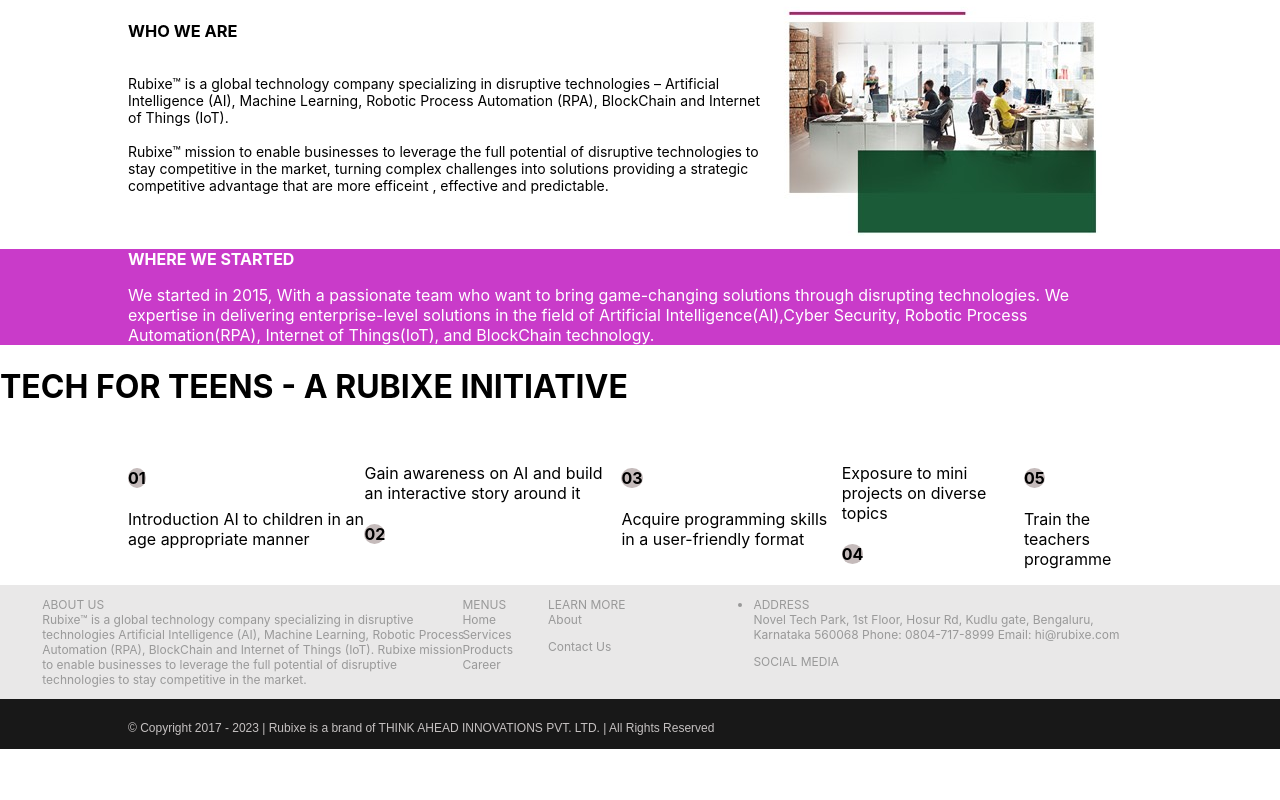
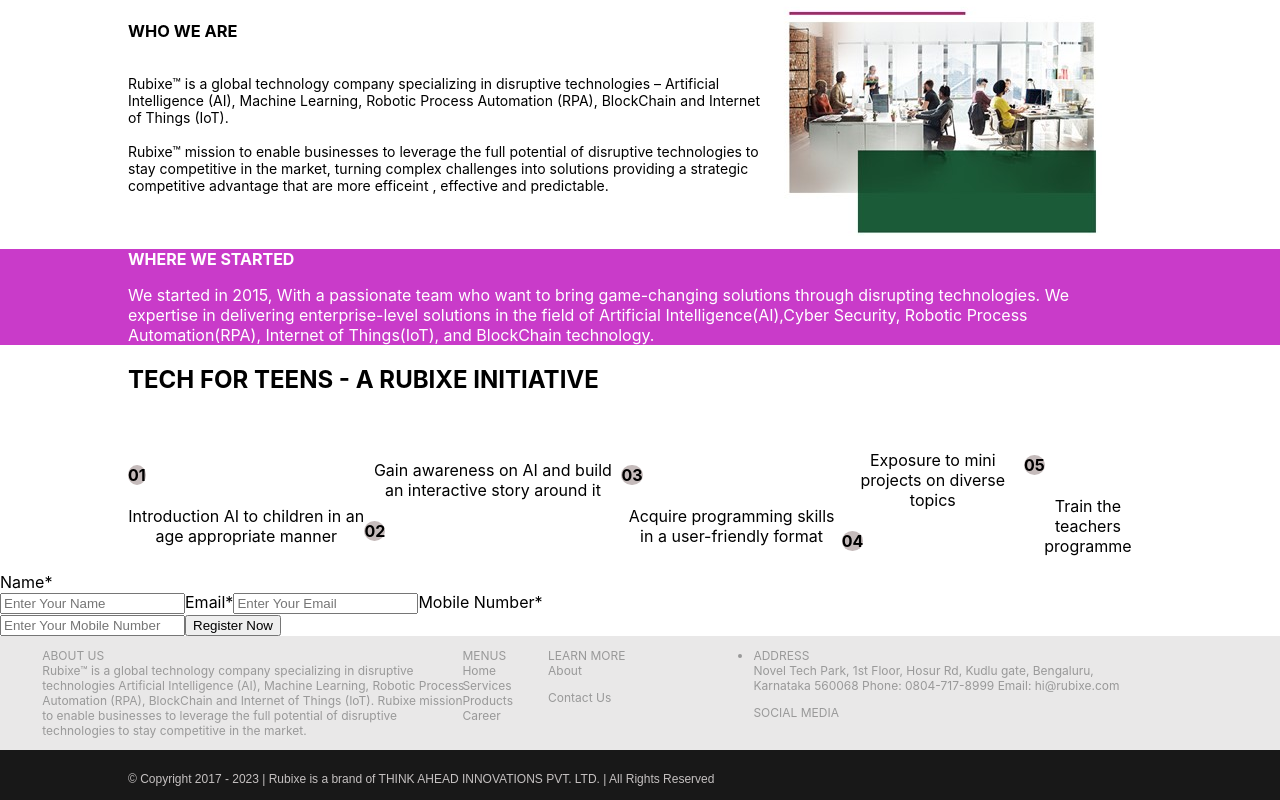
Before and after one commit to faiza-ahmad/Rebixe, a React (Create React App) app in the folder rebixe/: page / in a window 1280 px wide. Shown: the part 702-1502 px from the top of the page. Before the commit the page ends 1451 px from the top, so only its background shows below. Built offline with nearby package versions, Linux system fonts and the light colour scheme.

Commit message:
Co-authored-by: Kasim Wasi <kasimwasi111@users.noreply.github.com>

```diff
--- a/rebixe/src/Components/Cards.js
+++ b/rebixe/src/Components/Cards.js
@@ -2,7 +2,7 @@
     return (
         <>
         <div className="card">
-            <h1>TECH FOR TEENS - A RUBIXE INITIATIVE</h1><br/>
+            <h2>TECH FOR TEENS - A RUBIXE INITIATIVE</h2><br/>
             <div className="cards">
             <div className="c1">
             <h4>01</h4>
--- a/rebixe/src/Components/Component.css
+++ b/rebixe/src/Components/Component.css
@@ -62,7 +62,16 @@
       display: flex;
       margin-left: 10%;
       margin-right: 10%;
+      justify-content: center;
+      align-items: center;
+      text-align: center;
    }
+   .card h2{
+      margin-left: 10%;
+      margin-right: 10%;
+
+   }
+
    .card h4{
       background-color: rgb(197, 187, 187);
       width: fit-content;
--- a/rebixe/src/Components/Form.js
+++ b/rebixe/src/Components/Form.js
@@ -1,6 +1,21 @@
 function From() {
     return ( <>
+        <div className="contact">
+        <div className="left">
 
+        </div>
+        <div className="right">
+            <form>
+             <label>Name*</label> <br/>
+             <input type="text" placeholder="Enter Your Name" />
+             <label>Email*</label>
+             <input type="email" placeholder="Enter Your Email"/>
+             <label>Mobile Number*</label><br/>
+             <input type="number" placeholder="Enter Your Mobile Number"/>
+             <button>Register Now</button>
+            </form>
+            </div>
+        </div>
     </> );
 }
 
```
Also changed, not shown: rebixe/src/Components/Body.js (indentation only).
